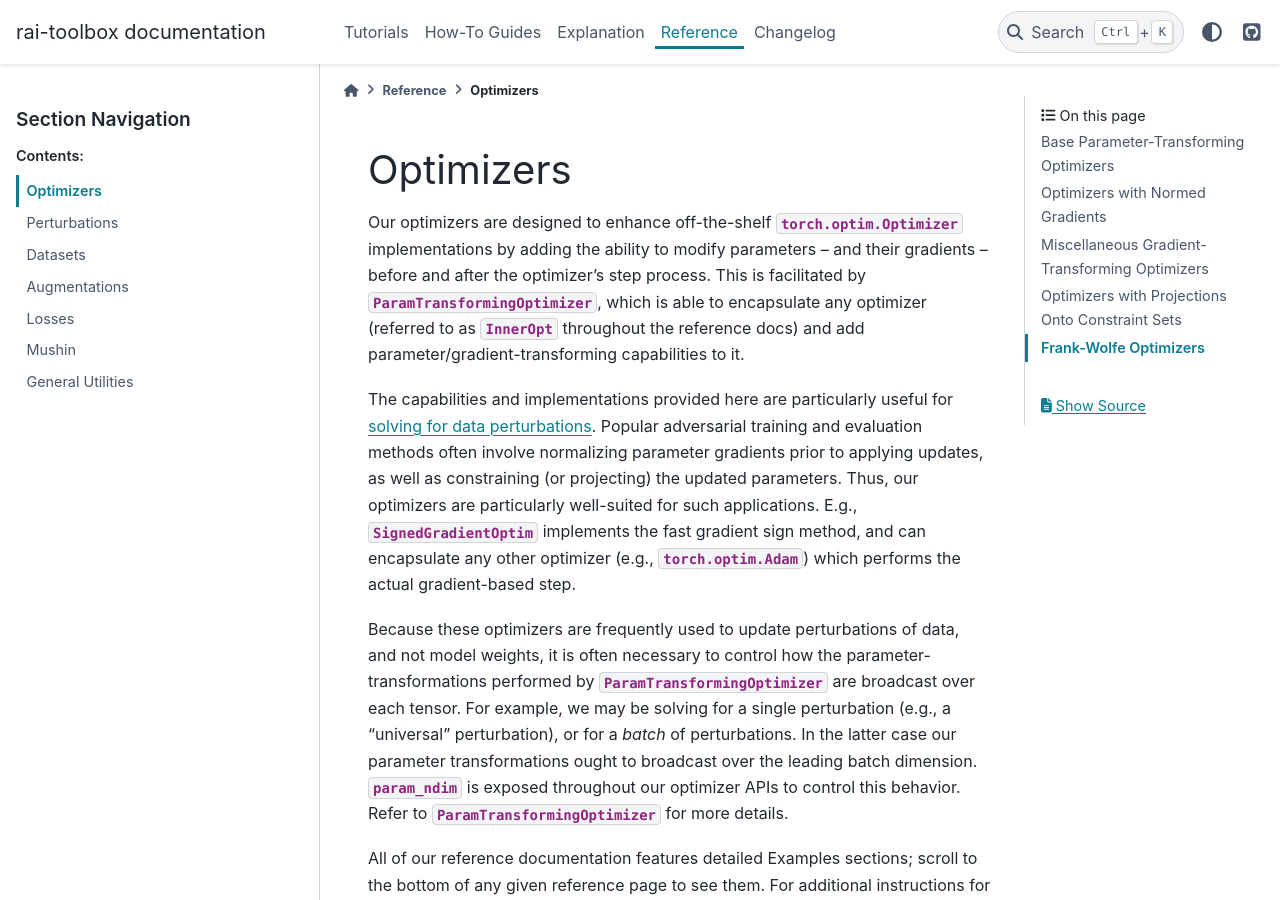
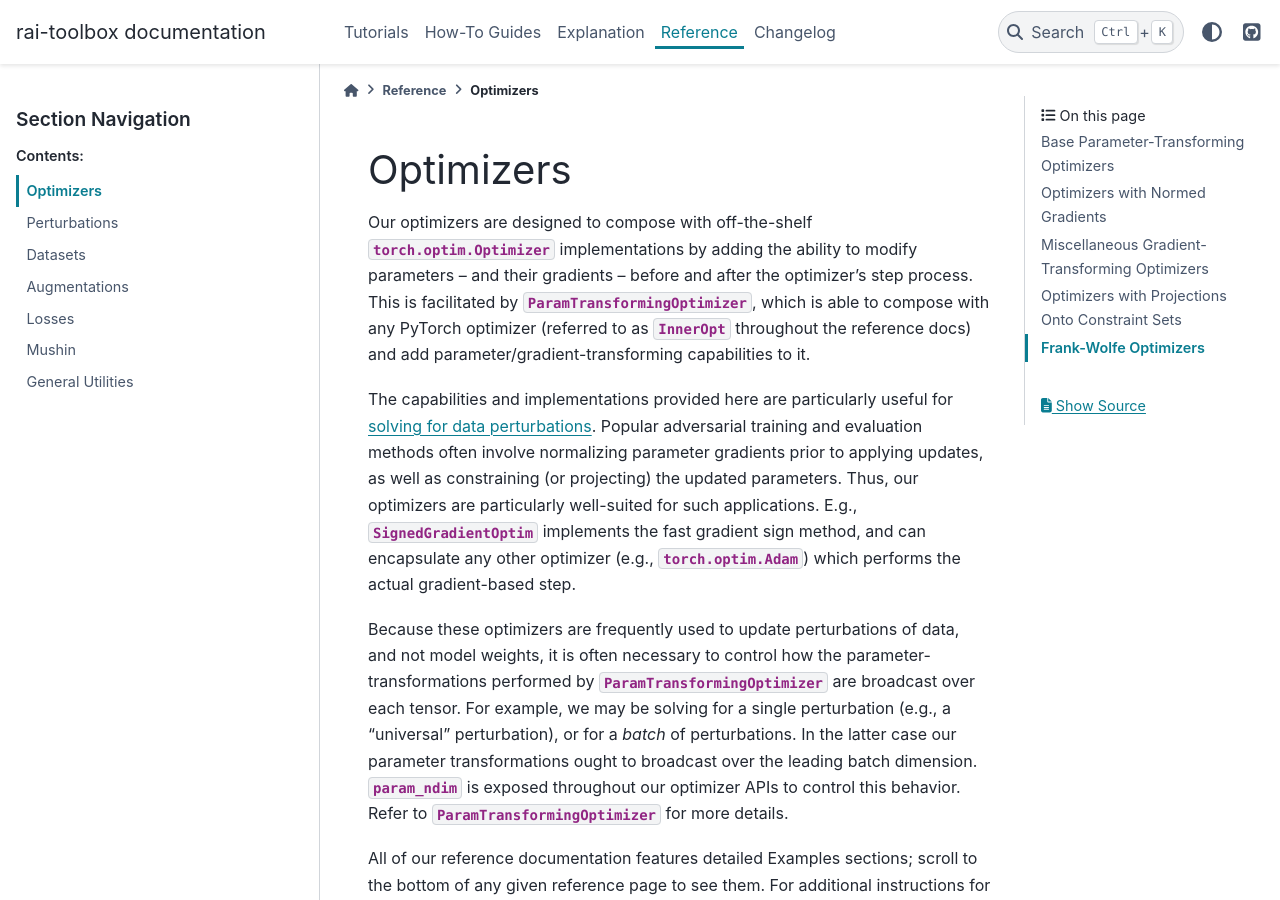
Before and after one commit to mit-ll-responsible-ai/responsible-ai-toolbox, a Sphinx documentation site: the page built from docs/source/ref_optim.rst, in a window 1280 px wide and 900 px high. Built offline with Sphinx 7.4.7 and the PyData theme 0.15.4, drawn with Linux system fonts in a browser that asks for light colours; pages that are not in the unit, such as notebooks, are missing from menus.

Commit message:
use 'compose' rather than 'encapsulate' to describe optimizer

```diff
--- a/docs/source/ref_optim.rst
+++ b/docs/source/ref_optim.rst
@@ -7,8 +7,8 @@
 Optimizers
 ##########
 
-Our optimizers are designed to enhance off-the-shelf `torch.optim.Optimizer` implementations by adding the ability to modify parameters – and their gradients – before and after the optimizer's step process.
-This is facilitated by `~rai_toolbox.optim.ParamTransformingOptimizer`, which is able to encapsulate any optimizer (referred to as `InnerOpt` throughout the reference docs) and add parameter/gradient-transforming capabilities to it.
+Our optimizers are designed to compose with off-the-shelf `torch.optim.Optimizer` implementations by adding the ability to modify parameters – and their gradients – before and after the optimizer's step process.
+This is facilitated by `~rai_toolbox.optim.ParamTransformingOptimizer`, which is able to compose with any PyTorch optimizer (referred to as `InnerOpt` throughout the reference docs) and add parameter/gradient-transforming capabilities to it.
 
 
 The capabilities and implementations provided here are particularly useful for :ref:`solving for data perturbations <pert-reference>`.
```
Also changed, not shown: 1 other file.
